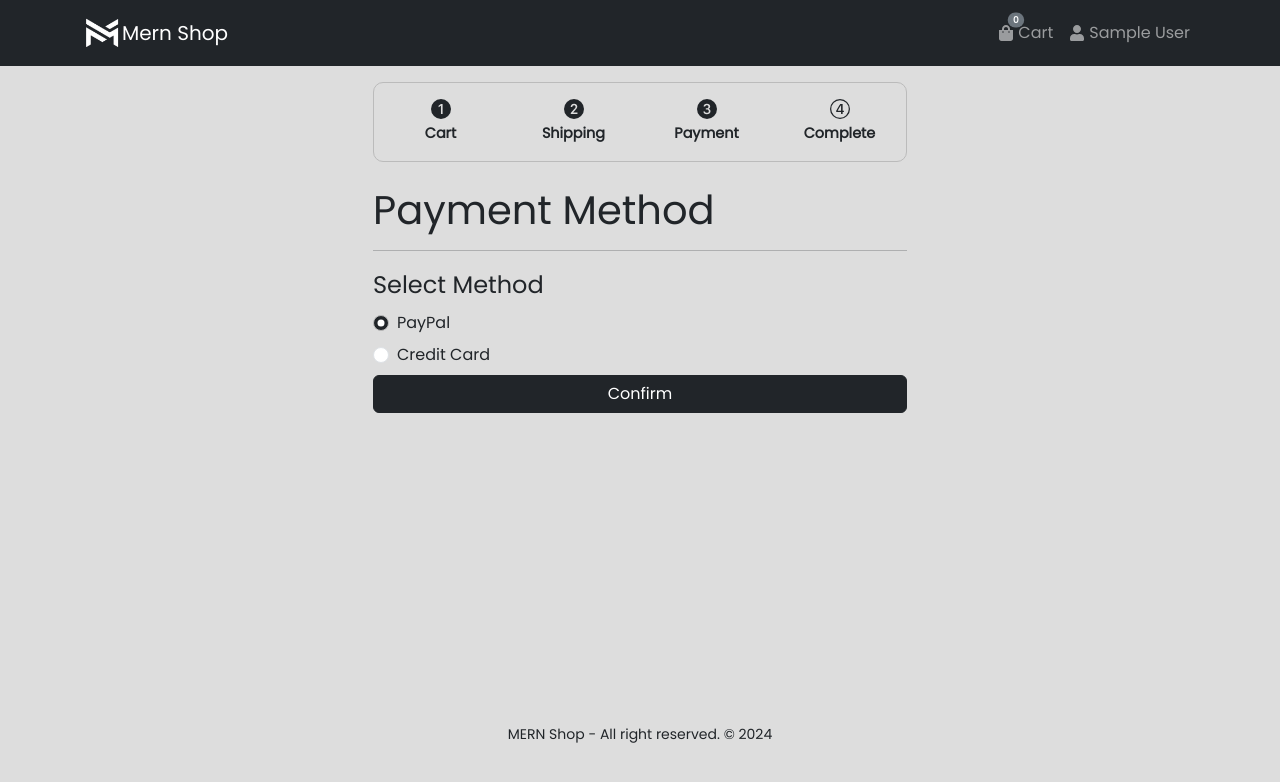
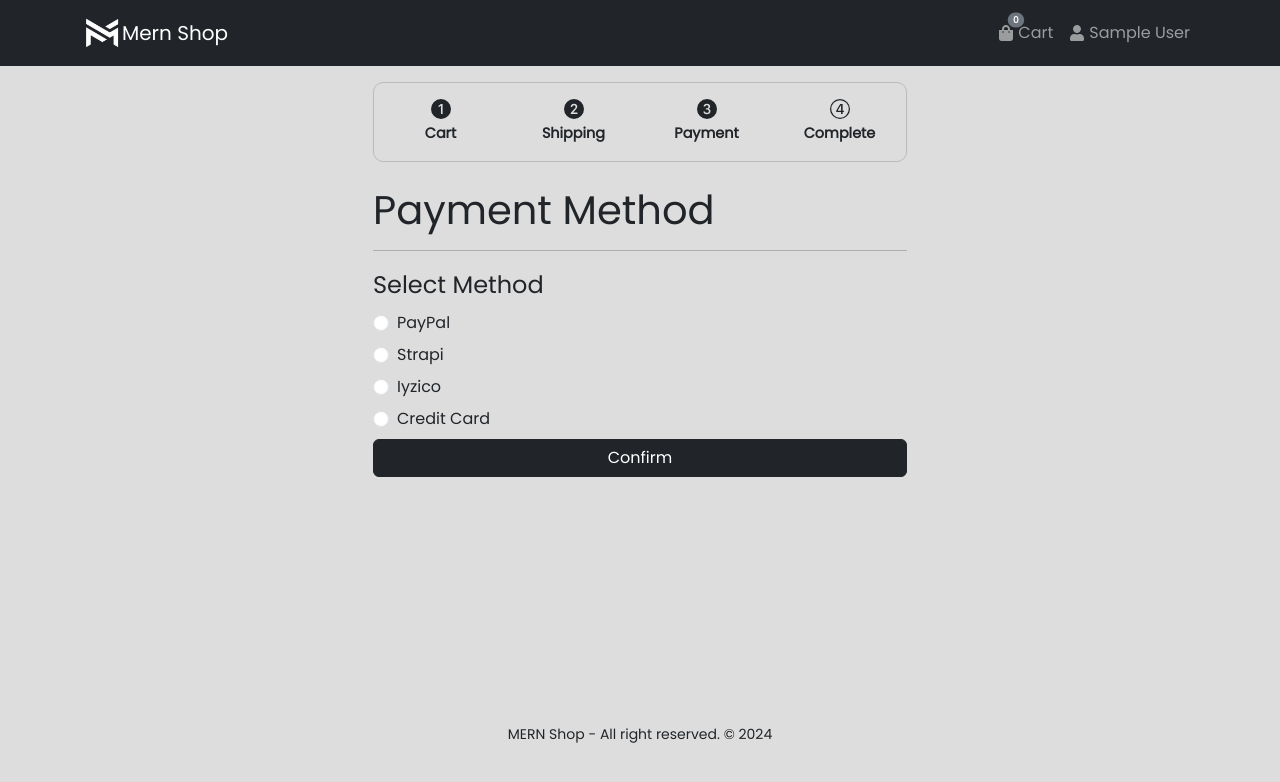
Before and after one commit to akaBaytar/mernshop-ecommerce, a React (Vite) app in the folder frontend/: page /payment in a window 1280 px wide. Shown: the top 782 px of the page. Built offline with nearby package versions, Linux system fonts and the light colour scheme; sample sign-in values are in the browser's storage.

Commit message:
update payment screen -more payment option

```diff
--- a/frontend/src/screens/Payment.jsx
+++ b/frontend/src/screens/Payment.jsx
@@ -9,7 +9,7 @@ import CheckoutProgress from '../layout/CheckoutProgress';
 import FormContainer from '../components/FormContainer';
 
 const Payment = () => {
-  const [paymentMethod, setPaymentMethod] = useState('PayPal');
+  const [paymentMethod, setPaymentMethod] = useState('');
 
   const dispatch = useDispatch();
   const navigate = useNavigate();
@@ -44,7 +44,28 @@ const Payment = () => {
               id='PayPal'
               name='paymentMethod'
               value='Paypal'
-              checked
+              onChange={(e) => setPaymentMethod(e.target.value)}
+            />
+          </Col>
+          <Col>
+            <Form.Check
+              type='radio'
+              className='my-2'
+              label='Strapi'
+              id='strapi'
+              name='paymentMethod'
+              value='Strapi'
+              onChange={(e) => setPaymentMethod(e.target.value)}
+            />
+          </Col>
+          <Col>
+            <Form.Check
+              type='radio'
+              className='my-2'
+              label='Iyzico'
+              id='iyzico'
+              name='paymentMethod'
+              value='Iyzico'
               onChange={(e) => setPaymentMethod(e.target.value)}
             />
           </Col>
```
